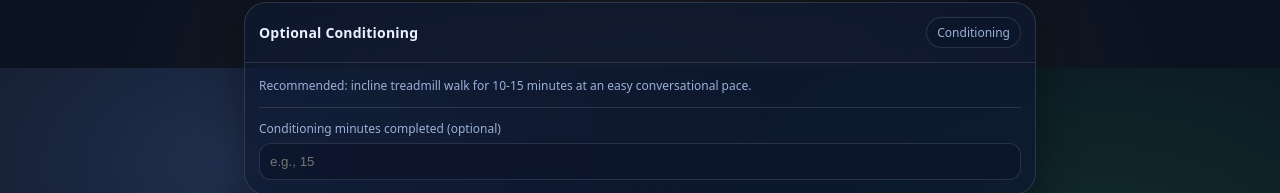
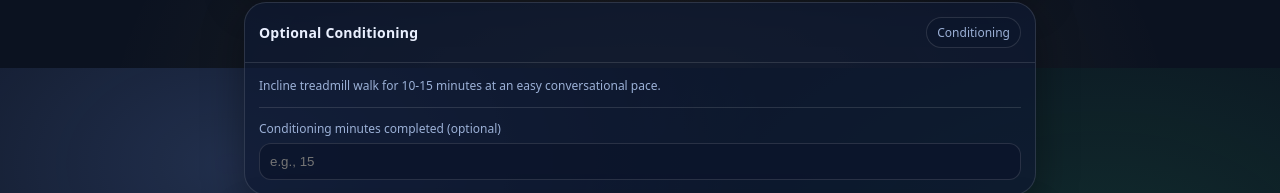
Before and after one commit to Pembe2/New-Workout-Tracker, a plain HTML site: page workout.html in a window 1280 px wide. Shown: the part 1532-1725 px from the top of the page. Drawn offline with Linux system fonts and the light colour scheme.

Commit message:
Minor change to wording of day 1 conditioning

```diff
--- a/workout.html
+++ b/workout.html
@@ -1699,7 +1699,7 @@
           <span class="badge">Conditioning</span>
         </div>
         <div class="cb">
-          <div class="small">Recommended: incline treadmill walk for 10-15 minutes at an easy conversational pace.</div>
+          <div class="small">Incline treadmill walk for 10-15 minutes at an easy conversational pace.</div>
           <div class="hr"></div>
           <div class="row">
             <div style="flex:1 1 220px">
```
